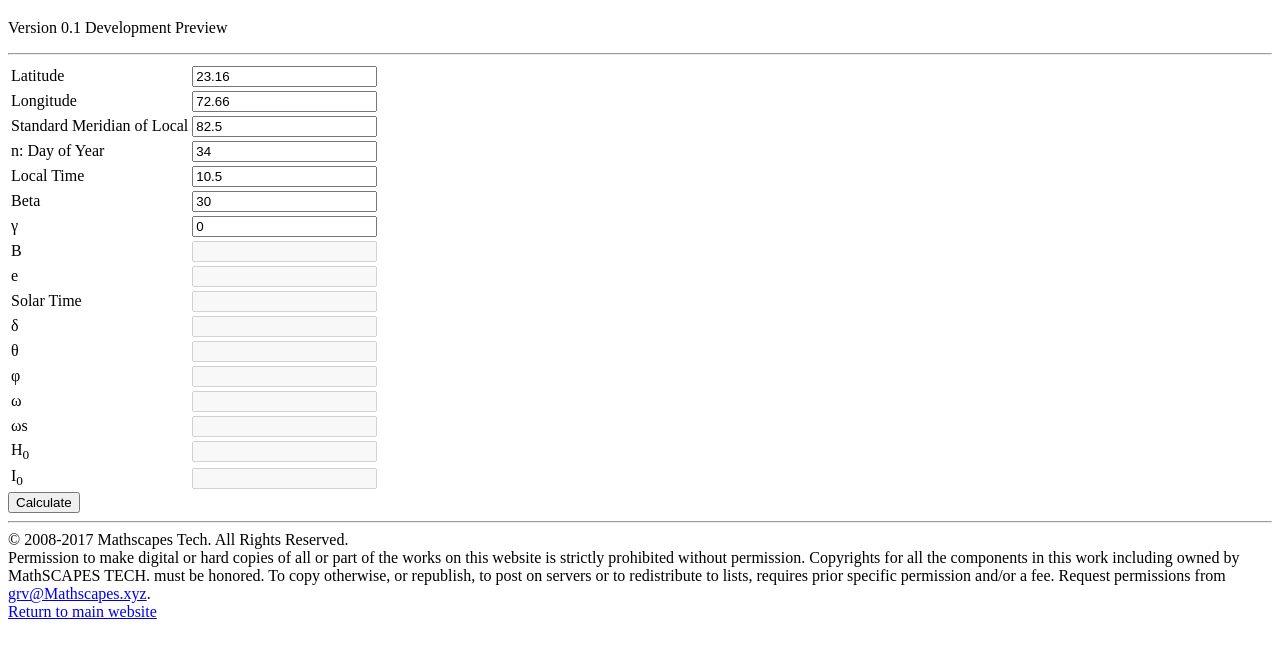
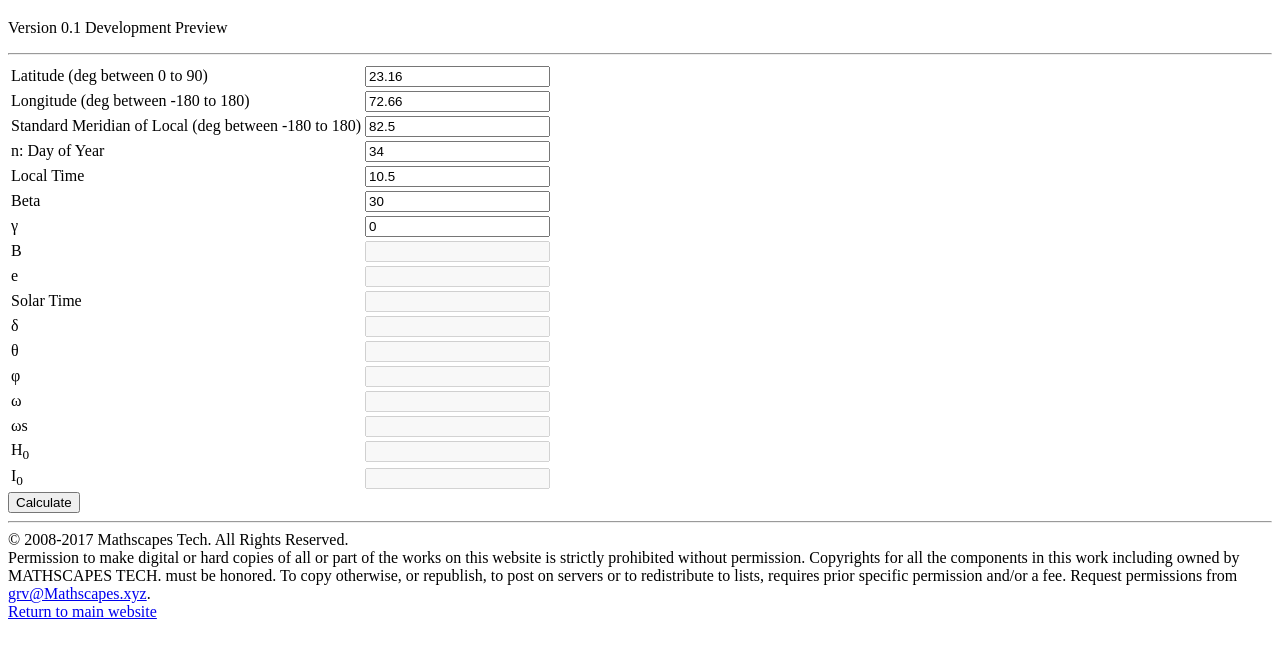
Before and after one commit to grvashu/solaream, a plain HTML site: page index.html in a window 1280 px wide. Shown: the part 61-716 px from the top of the page. Drawn offline with Linux system fonts and the light colour scheme; a script that the page names is missing.

Commit message:
Latest update

```diff
--- a/index.html
+++ b/index.html
@@ -125,9 +125,9 @@
     <hr>
     <table>
         <!--INPUT-->
-        <tr><td>Latitude</td><td><input id="latitude" type="number" step="0.01" value=23.16></td></tr>
-        <tr><td>Longitude</td><td><input id="longitude" type="number" step="0.01" value=72.66></td></tr>
-        <tr><td>Standard Meridian of Local</td><td><input id="lst" type="number" step="0.01" value=82.5></td></tr>
+        <tr><td>Latitude (deg between 0 to 90)</td><td><input id="latitude" type="number" step="0.01" value=23.16></td></tr>
+        <tr><td>Longitude (deg between -180 to 180)</td><td><input id="longitude" type="number" step="0.01" value=72.66></td></tr>
+        <tr><td>Standard Meridian of Local (deg between -180 to 180)</td><td><input id="lst" type="number" step="0.01" value=82.5></td></tr>
         <tr><td>n: Day of Year</td><td><input id="n" type="number" step="1" value=34></td></tr>
         <tr><td>Local Time</td><td><input id="local_time" type="number" step="0.5" value=10.5></td></tr>
         <tr><td>Beta</td><td><input id="beta" type="number" step="0.01" value=30></td></tr>
@@ -154,7 +154,7 @@
     <hr>
     <footer>
         &copy; 2008-2017 Mathscapes Tech. All Rights Reserved.<br>
-Permission to make digital or hard copies of all or part of the works on this website is strictly prohibited without permission. Copyrights for all the components in this work including owned by MathSCAPES TECH. must be honored. To copy otherwise, or republish, to post on servers or to redistribute to lists, requires prior specific permission and/or a fee. Request permissions from <a href="mailto:grv@Mathscapes.xyz">grv@Mathscapes.xyz</a>.<br>
+Permission to make digital or hard copies of all or part of the works on this website is strictly prohibited without permission. Copyrights for all the components in this work including owned by MATHSCAPES TECH. must be honored. To copy otherwise, or republish, to post on servers or to redistribute to lists, requires prior specific permission and/or a fee. Request permissions from <a href="mailto:grv@Mathscapes.xyz">grv@Mathscapes.xyz</a>.<br>
     <a href="http://Mathscapes.xyz">Return to main website</a>
     </footer>
 </body>
```
